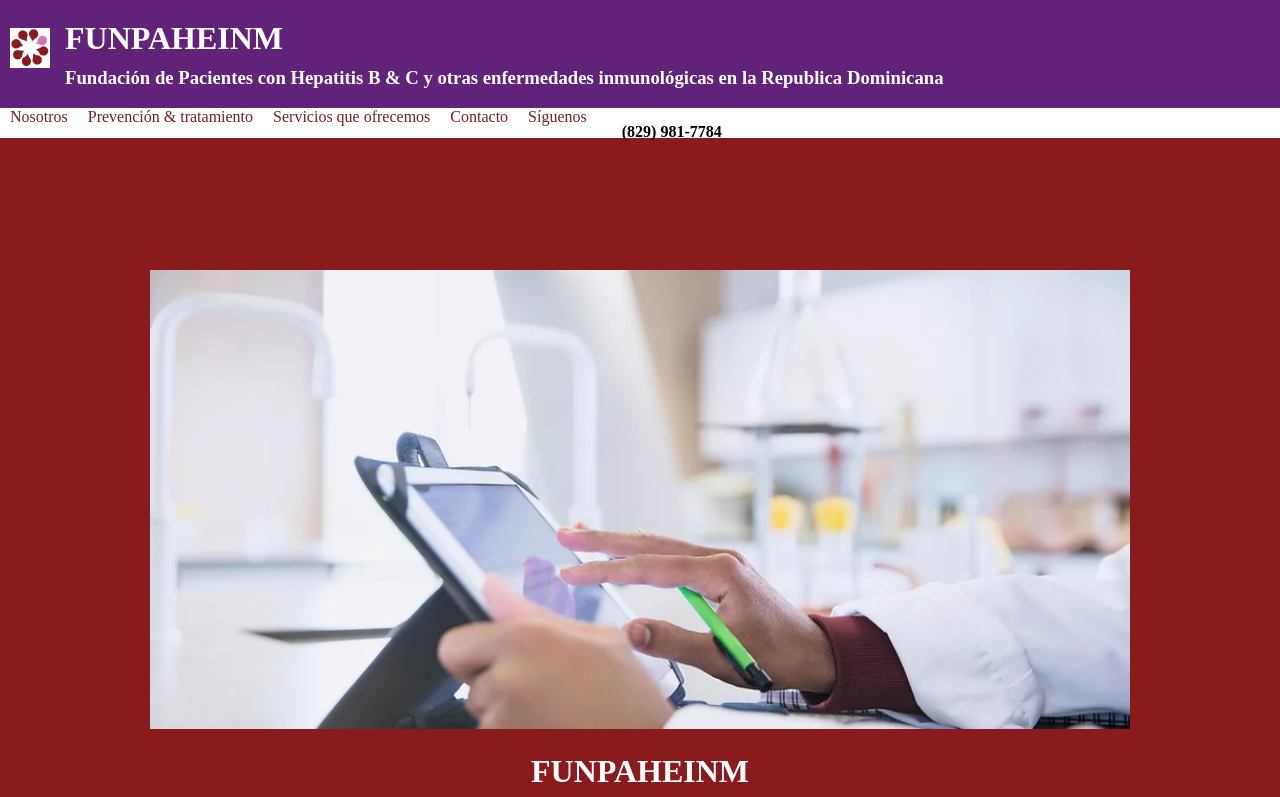
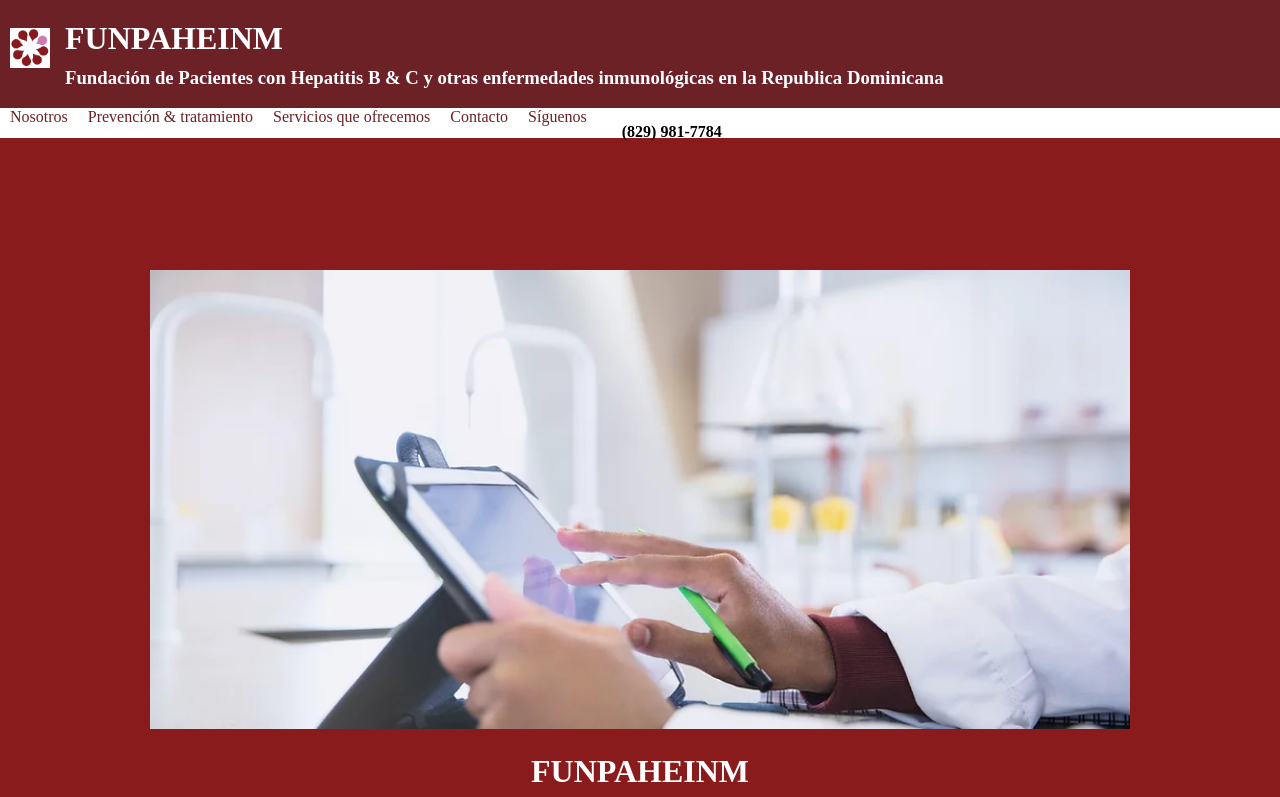
Before and after one commit to CrxsTagz/Website, a plain HTML site: page Index.html in a window 1280 px wide. Shown: the top 797 px of the page. Drawn offline with Linux system fonts and the light colour scheme.

Commit message:
Changed header colour form purple to red

```diff
--- a/main.css
+++ b/main.css
@@ -198,7 +198,7 @@ body h3 {
         color: rgb(108, 33, 38);
     }
     header {
-        background-color: rgb(97, 34, 122);
+        background-color: rgb(108, 33, 38);
         width: 100%;
         height: 120px;
     }
```
